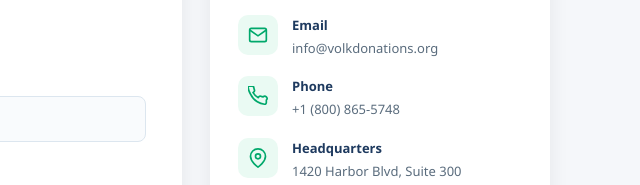
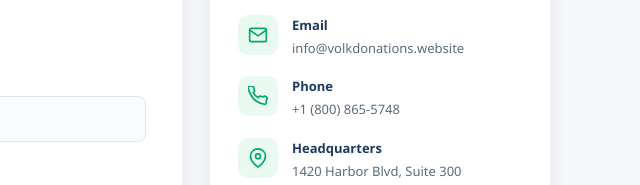
Before and after one commit to nodeobsidian/Volkdonations, a website: page contact.html in a window 1280 px wide. Shown: the part 521-706 px from the top of the page, 640-1280 px from the left. Drawn offline with Linux system fonts and the light colour scheme.

Commit message:
Update contact.html

```diff
--- a/contact.html
+++ b/contact.html
@@ -284,7 +284,7 @@
             </div>
             <div class="info-text">
               <div class="ititle">Email</div>
-              <div class="ivalue">info@volkdonations.org</div>
+              <div class="ivalue">info@volkdonations.website</div>
             </div>
           </div>
 
```
